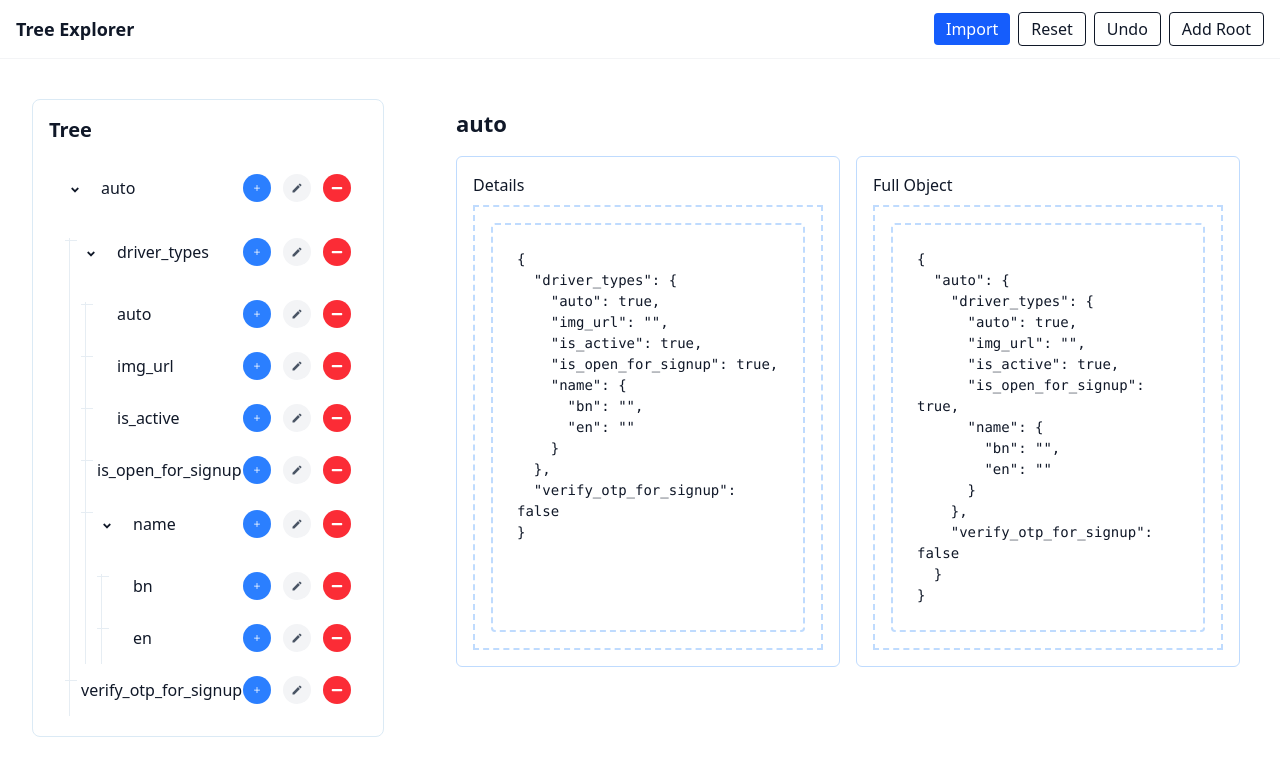
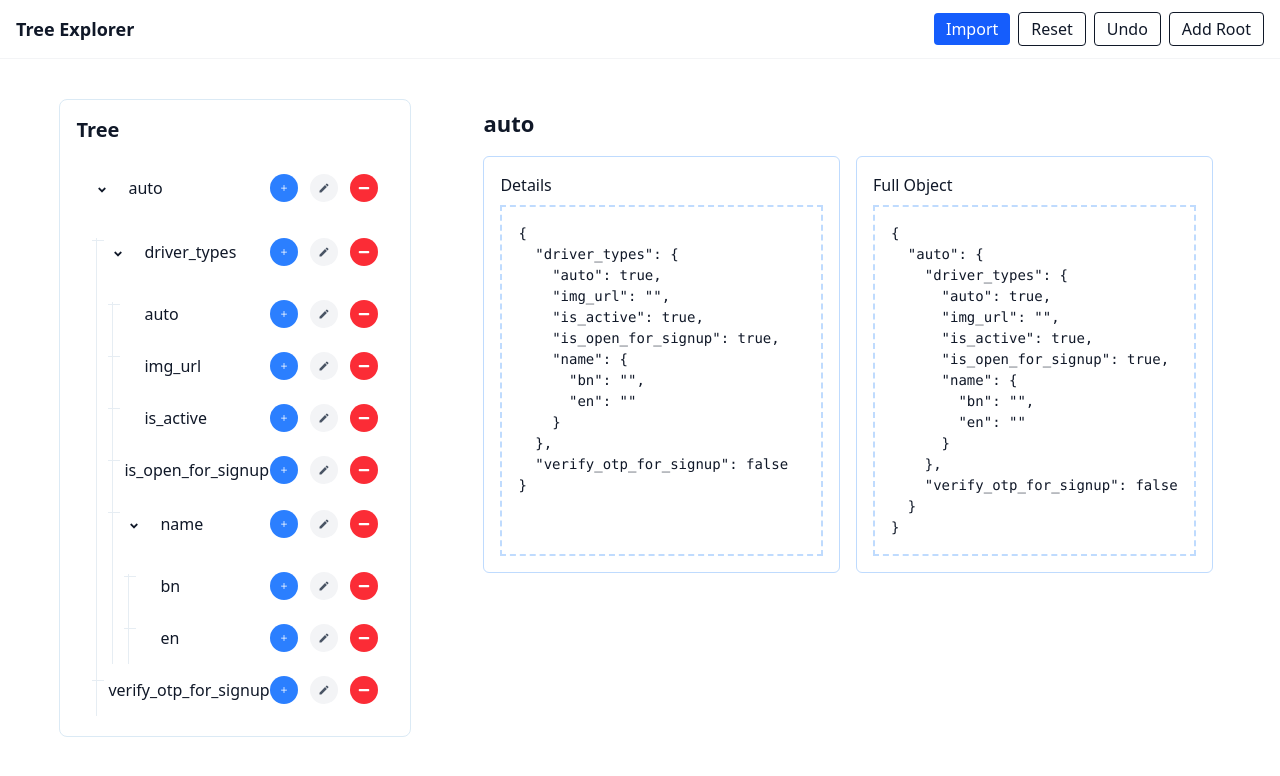
Before and after one commit to HasnathAhmedTamim/tree-explore-task, a React (Vite) app: page / in a window 1280 px wide. Shown: the top 776 px of the page. Built offline with nearby package versions, Linux system fonts and the light colour scheme.

Commit message:
fix(ui): remove redundant dashed-panel from JSONView to avoid nested borders

```diff
--- a/src/components/JSONView.jsx
+++ b/src/components/JSONView.jsx
@@ -1,6 +1,6 @@
 export default function JSONView({ data }) {
   return (
-    <pre className="whitespace-pre-wrap overflow-auto mono-json p-6 rounded dashed-panel h-full text-gray-900 text-sm md:text-base">
+    <pre className="whitespace-pre-wrap overflow-auto mono-json h-full text-gray-900 text-sm md:text-base">
       {JSON.stringify(data, null, 2)}
     </pre>
   )
```
